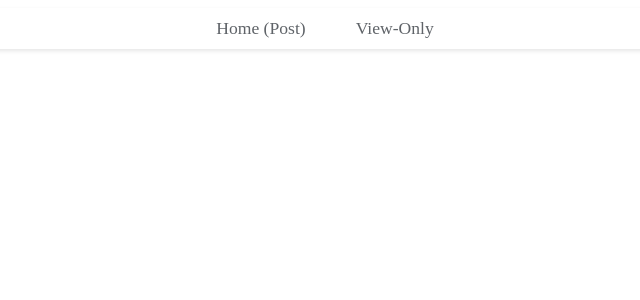
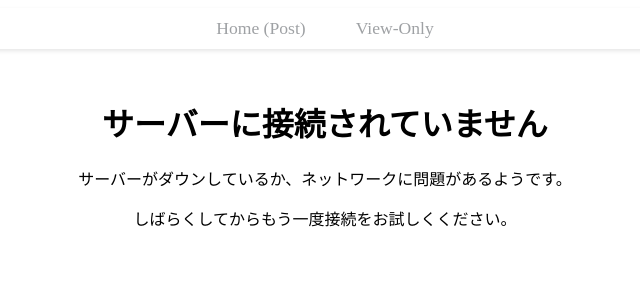
Before and after one commit to Novcri/DiaryNote, a React (Vite) app: page /error in a window 1280 px wide. Shown: the top 300 px of the page, without its empty margins (315-955 px from the left). Built offline with nearby package versions, Linux system fonts and the light colour scheme.

Commit message:
#013_サーバーエラー時のリダイレクト処理実装

```diff
--- a/src/App.tsx
+++ b/src/App.tsx
@@ -1,19 +1,22 @@
-import { BrowserRouter as Router, Routes, Route, Link } from 'react-router-dom';
+import { Routes, Route, Link, useLocation } from 'react-router-dom';
 import PostPage from './pages/PostPage';
 import ViewOnlyPage from './pages/ViewOnlyPage';
+import ErrorPage from './pages/ErrorPage';
 import './style.css';
 
 function App() {
+  const location = useLocation();
+  const isErrorPage = location.pathname === '/error';
+
   return (
-    <Router>
     <div>
       <nav>
         <ul>
           <li>
-              <Link to="/">Home (Post)</Link>
+            <Link to="/" className={isErrorPage ? 'disabled-link' : ''}>Home (Post)</Link>
           </li>
           <li>
-              <Link to="/view">View-Only</Link>
+            <Link to="/view" className={isErrorPage ? 'disabled-link' : ''}>View-Only</Link>
           </li>
         </ul>
       </nav>
@@ -23,9 +26,9 @@ function App() {
       <Routes>
         <Route path="/" element={<PostPage />} />
         <Route path="/view" element={<ViewOnlyPage />} />
+        <Route path="/error" element={<ErrorPage />} />
       </Routes>
     </div>
-    </Router>
   );
 }
 
--- a/src/components/Calendar.tsx
+++ b/src/components/Calendar.tsx
@@ -1,5 +1,5 @@
 import React, { useState, useEffect, useCallback } from 'react';
-import { formatDateToYYYYMMDD, parseYYYYMMDDToDate } from '../utils/date';
+import { formatDateToYYYYMMDD } from '../utils/date';
 
 interface CalendarProps {
   onDateSelect: (date: string | null) => void;
--- a/src/hooks/usePostFiltering.ts
+++ b/src/hooks/usePostFiltering.ts
@@ -1,15 +1,22 @@
 import { useState, useEffect, useCallback } from 'react';
-import { fetchAndSetPosts } from '../utils/postManagement'; // fetchAndSetPostsを再利用
-import { type Post } from '../api'; // Post型をapiからインポート
+import { useNavigate } from 'react-router-dom'; // useNavigateをインポート
+import { fetchAndSetPosts } from '../utils/postManagement';
+import { type Post } from '../api';
 
 export const usePostFiltering = () => {
   const [posts, setPosts] = useState<Post[]>([]);
   const [selectedDate, setSelectedDate] = useState<string | null>(null);
   const [selectedGenre, setSelectedGenre] = useState<string | null>(null);
+  const navigate = useNavigate(); // useNavigateを初期化
 
   const refreshPosts = useCallback(async () => {
-    await fetchAndSetPosts(setPosts, selectedDate, selectedGenre);
-  }, [setPosts, selectedDate, selectedGenre]);
+    try {
+      await fetchAndSetPosts(setPosts, selectedDate, selectedGenre);
+    } catch (error) {
+      console.error("Failed to refresh posts, navigating to error page:", error);
+      navigate('/error'); // エラーページにリダイレクト
+    }
+  }, [setPosts, selectedDate, selectedGenre, navigate]);
 
   useEffect(() => {
     refreshPosts();
--- a/src/hooks/usePostManagement.ts
+++ b/src/hooks/usePostManagement.ts
@@ -1,10 +1,12 @@
 import { useState } from 'react';
-import { handlePostSubmission } from '../utils/postManagement'; // fetchAndSetPostsはusePostFiltering内で使用
-import { usePostFiltering } from './usePostFiltering'; // usePostFilteringをインポート
+import { useNavigate } from 'react-router-dom'; // useNavigateをインポート
+import { handlePostSubmission } from '../utils/postManagement';
+import { usePostFiltering } from './usePostFiltering';
 
 export const usePostManagement = () => {
   const [newPost, setNewPost] = useState('');
   const [newGenre, setNewGenre] = useState('技術');
+  const navigate = useNavigate(); // useNavigateを初期化
 
   const {
     posts,
@@ -19,7 +21,12 @@ export const usePostManagement = () => {
   } = usePostFiltering();
 
   const handleAddPost = async () => {
-    await handlePostSubmission(newPost, newGenre, setNewPost, setNewGenre, refreshPosts);
+    try {
+      await handlePostSubmission(newPost, newGenre, setNewPost, setNewGenre, refreshPosts);
+    } catch (error) {
+      console.error("Failed to add post, navigating to error page:", error);
+      navigate('/error'); // エラーページにリダイレクト
+    }
   };
 
   return {
--- a/src/main.tsx
+++ b/src/main.tsx
@@ -2,9 +2,12 @@ import React from 'react';
 import ReactDOM from 'react-dom/client';
 import App from './App';
 import './style.css';
+import { BrowserRouter } from 'react-router-dom';
 
 ReactDOM.createRoot(document.getElementById('root')!).render(
     <React.StrictMode>
-    <App />
+        <BrowserRouter>
+            <App />
+        </BrowserRouter>
     </React.StrictMode>
 );
--- /dev/null
+++ b/src/pages/ErrorPage.tsx
@@ -0,0 +1,13 @@
+import React from 'react';
+
+const ErrorPage: React.FC = () => {
+  return (
+    <div style={{ textAlign: 'center', marginTop: '50px' }}>
+      <h1>サーバーに接続されていません</h1>
+      <p>サーバーがダウンしているか、ネットワークに問題があるようです。</p>
+      <p>しばらくしてからもう一度接続をお試しくください。</p>
+    </div>
+  );
+};
+
+export default ErrorPage;
--- a/src/style.css
+++ b/src/style.css
@@ -39,6 +39,14 @@ nav a {
 nav a:hover {
   background-color: #f0f0f0; /* Light gray background on hover */
   color: #1a73e8; /* Google blue on hover */
+}
+
+nav a.disabled-link {
+  pointer-events: none; /* クリックイベントを無効化 */
+  opacity: 0.6; /* 薄く表示して非活性を表現 */
+  cursor: default; /* デフォルトカーソル */
+  background-color: transparent; /* ホバー時の背景色を無効化 */
+  color: #5f6368; /* ホバー時の色を無効化 */
 }
 
 .post-form {
--- a/src/utils/fetchPosts.ts
+++ b/src/utils/fetchPosts.ts
@@ -6,6 +6,7 @@ export const fetchPosts = async (setPosts: Dispatch<SetStateAction<Post[]>>, sel
     const response = await getPosts(selectedDate, genre);
     setPosts(response.data);
   } catch (error) {
-    console.error(error);
+    console.error("Failed to fetch posts:", error);
+    throw error; // エラーを再スローする
   }
 };
--- a/src/utils/handleUpdateLikes.ts
+++ b/src/utils/handleUpdateLikes.ts
@@ -12,7 +12,6 @@ export const handleUpdateLikes = async (
         setPosts(posts.map(p => (p.id === postId ? { ...p, likes: newLikes } : p)));
     } catch (error) {
         console.error('Failed to update likes:', error);
-        // Optionally revert the state change on failure
-        setPosts(posts.map(p => p)); // This forces a re-render but doesn't change data
+        throw error; // エラーを再スローする
     }
 };
```
Also changed, not shown: 1 other file (tests, documents, lock files or other folders). Lines whose indentation alone changed are shown as unchanged.
